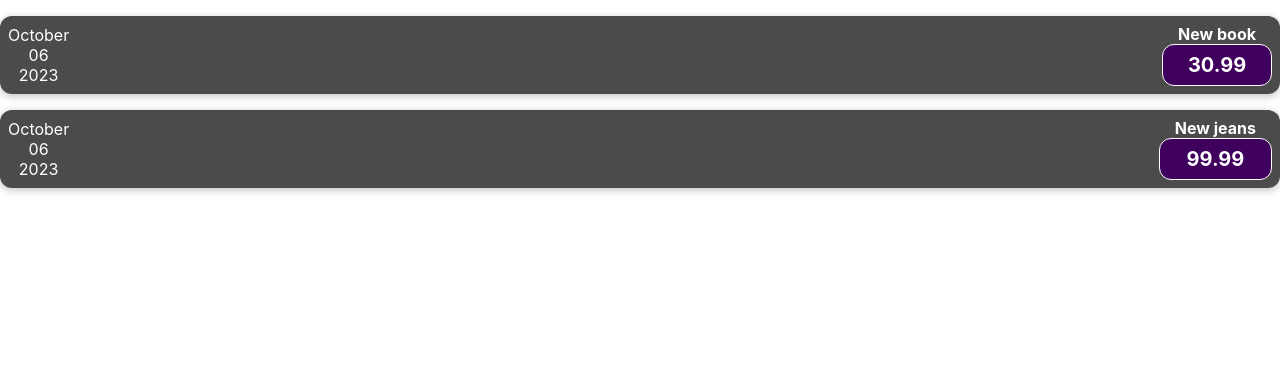
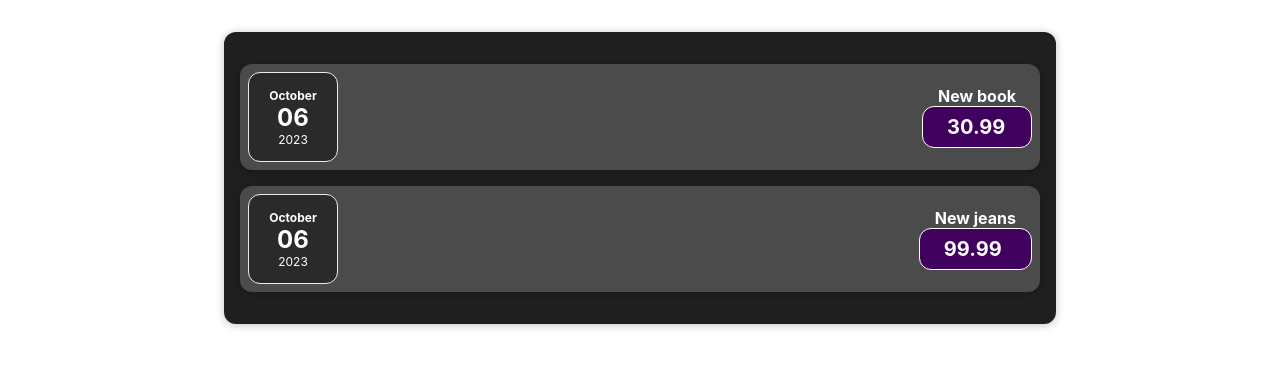
Before and after one commit to maarjalaadi/expenses, a React (Create React App) app: page / in a window 1280 px wide. Shown: the top 368 px of the page. Built offline with nearby package versions, Linux system fonts and the light colour scheme.

Commit message:
Added Card

```diff
--- a/src/App.js
+++ b/src/App.js
@@ -15,7 +15,7 @@
  }
 ]
 return (
-  <div className="App">
+  <div className="App" class="expenses">
   <ExpenseItem
 expenseData={expenses[0]}
   />
@@ -23,6 +23,7 @@
 expenseData={expenses[1]}
   />
   </div>
-);}
+)
+}
 
 export default App;
--- /dev/null
+++ b/src/components/Card.css
@@ -0,0 +1,4 @@
+.card {
+    border-radius: 12px;
+    box-shadow: 0 1px 8px rgba(0, 0, 0, 0.25);
+}
--- /dev/null
+++ b/src/components/Card.js
@@ -0,0 +1,8 @@
+import './Card.css'
+
+function Card(){
+    return(
+        <div className="card"></div>
+    )
+}
+export default Card
--- a/src/components/ExpenseDate.js
+++ b/src/components/ExpenseDate.js
@@ -6,10 +6,10 @@
     const year = props.date.getFullYear()
 
 return (
-    <div>
-        <div>{month}</div>
-        <div>{day}</div>
-        <div>{year}</div>
+    <div class="expense-date">
+        <div class="expense-date__month">{month}</div>
+        <div class="expense-date__day">{day}</div>
+        <div class="expense-date__year">{year}</div>
     </div>
     )
 }
--- a/src/components/ExpenseItem.css
+++ b/src/components/ExpenseItem.css
@@ -55,3 +55,29 @@
         padding: 0.5rem 1.5rem;
     }
 }
+.expense-date {
+    display: flex;
+    flex-direction: column;
+    width: 5.5rem;
+    height: 5.5rem;
+    border: 1px solid #ececec;
+    background-color: #2a2a2a;
+    color: white;
+    border-radius: 12px;
+    align-items: center;
+    justify-content: center;
+}
+
+.expense-date__month {
+    font-size: 0.75rem;
+    font-weight: bold;
+}
+
+.expense-date__year {
+    font-size: 0.75rem;
+}
+
+.expense-date__day {
+    font-size: 1.5rem;
+    font-weight: bold;
+}
--- a/src/components/ExpenseItem.js
+++ b/src/components/ExpenseItem.js
@@ -1,5 +1,7 @@
 import './ExpenseItem.css'
 import ExpenseDate from './ExpenseDate'
+import Expenses from './Expenses'
+
 function ExpenseItem(props){
 
     const day = props.expenseData.date.toLocaleString('en-US',{day: '2-digit'})
--- /dev/null
+++ b/src/components/Expenses.css
@@ -0,0 +1,9 @@
+.expenses {
+    padding: 1rem;
+    background-color: rgb(31, 31, 31);
+    margin: 2rem auto;
+    width: 50rem;
+    max-width: 95%;
+    border-radius: 12px;
+    box-shadow: 0 1px 8px rgba(0, 0, 0, 0.25);
+}
--- /dev/null
+++ b/src/components/Expenses.js
@@ -0,0 +1,15 @@
+import './Expenses.css'
+import Card from './Card'
+import ExpenseItem from './ExpenseItem'
+
+function Expenses (props){
+    return (
+        <div className="expenses">
+            <ExpenseItem expenseData={props.expenses[0]} />
+            <ExpenseItem expenseData={props.expenses[1]} />
+        </div>
+
+    )
+}
+
+export default Expenses
```
